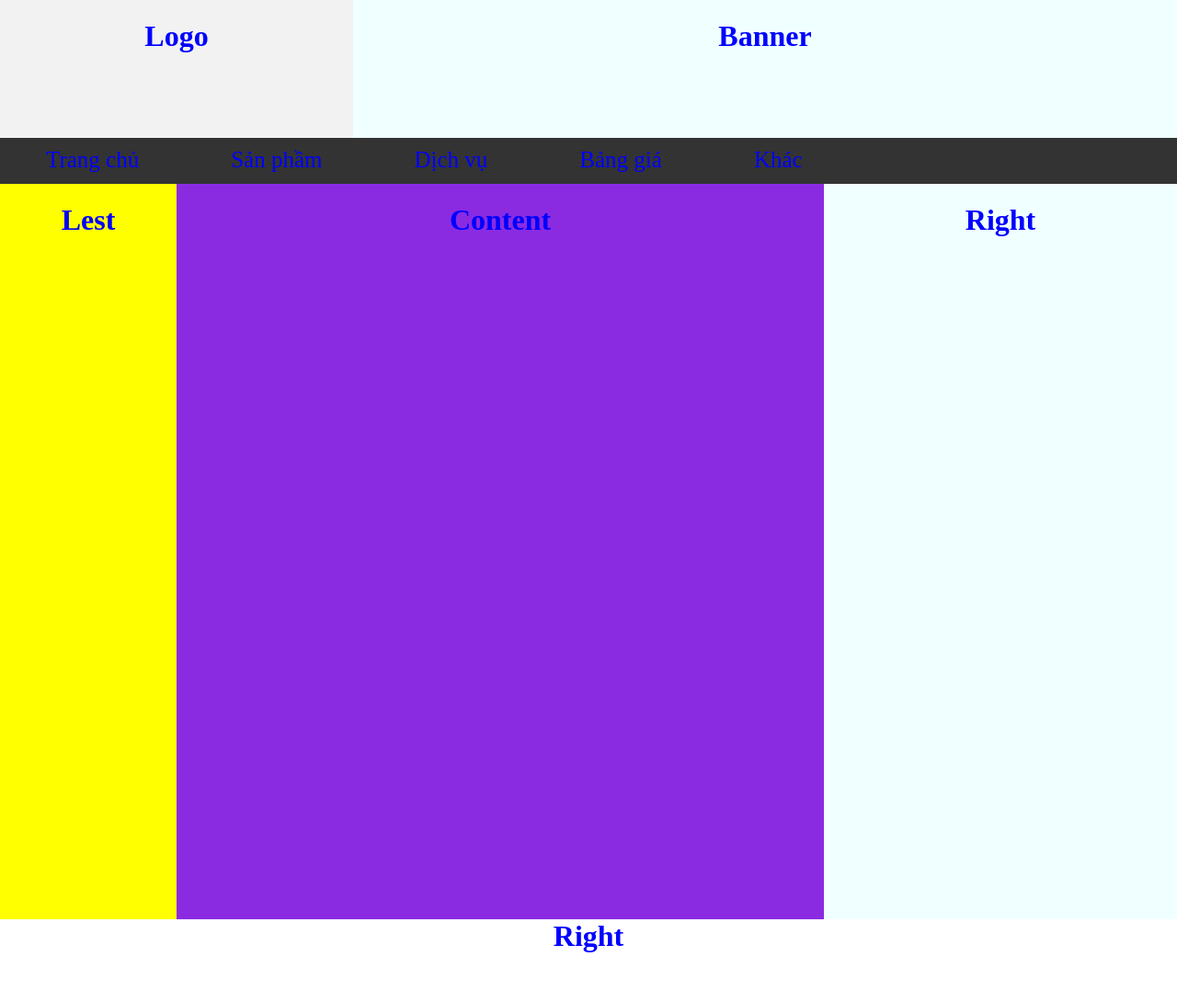
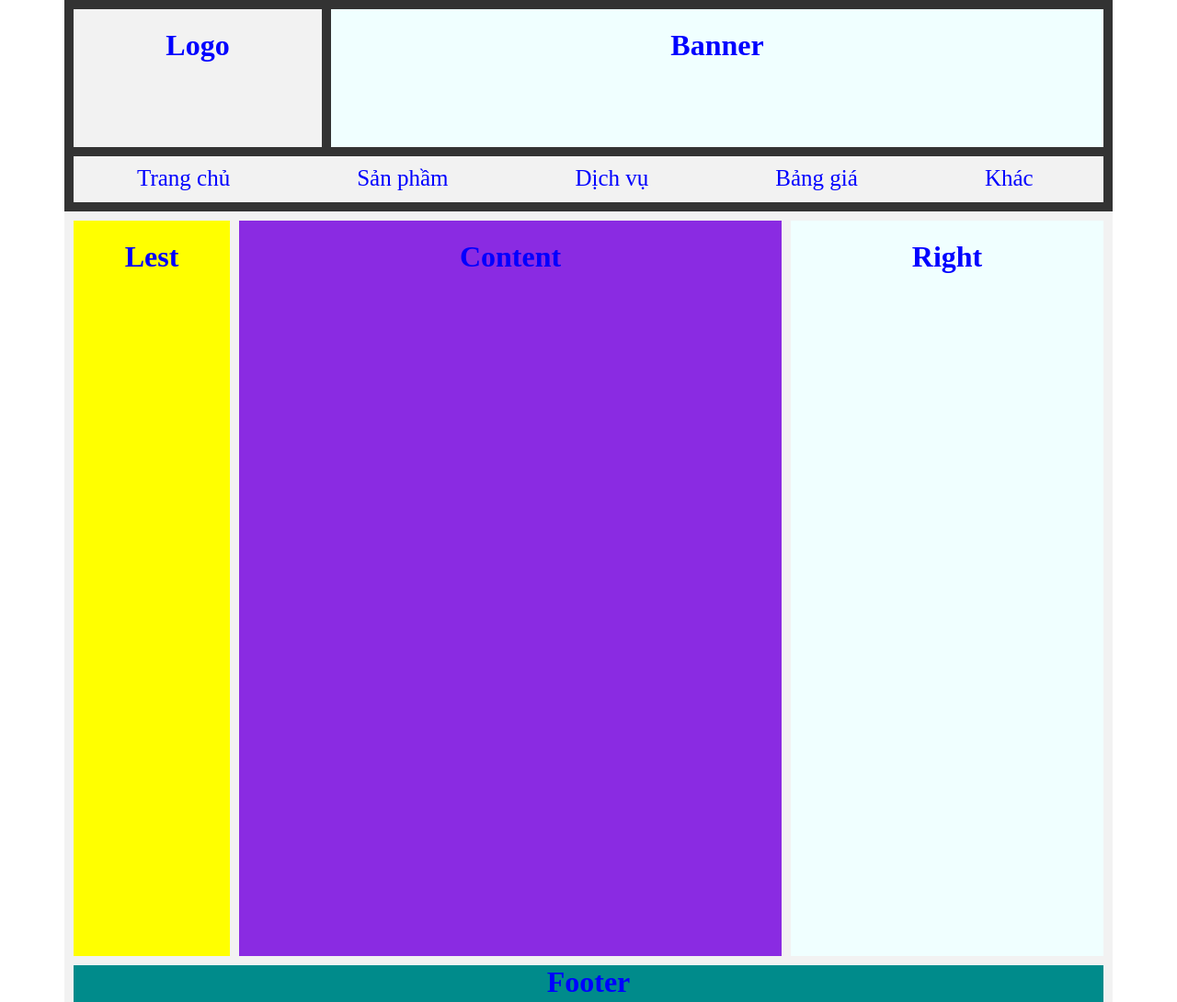
Before and after one commit to Lephuong96/Layout-demo-css, a plain HTML site: page index.html in a window 1280 px wide. Shown: the top 1090 px of the page at 92% size. Before the commit the page ends 1037 px from the top, so only its background shows below. Drawn offline with Linux system fonts and the light colour scheme.

Commit message:
first commit

```diff
--- a/css.css
+++ b/css.css
@@ -5,10 +5,15 @@ h1{
     color: blue;
     text-align: center;
 }
+#main{
+    background-color: #f2f2f2;
+    margin: 0 auto;
+    width: 1140px;
+}
 #head{
     background-color: #333333;
     width: 100%;
-    height: 200px;
+    height: 230px;
     top: 0;
 }
 #header{
@@ -18,51 +23,61 @@ h1{
 }
 #logo{
     background-color: #f2f2f2;
-    width: 30%;
+    width: 270px;
     height: 150px;
     float: left;
+    margin: 10px;
 }
 #banner{
     background-color: azure;
-    width: 70%;
+    width: 840px;
     height: 150px;
     float: left;
+    margin: 10px 10px 10px 0;
 }
 #head-link{
-    background-color: #333333;
-    width: 100%;
+    background-color: #f2f2f2;
+    width: 1120px;
     height: 50px;
+    clear: both;
+    margin: 0 10px 10px 10px;
+
 }
 #head-link a{
     float: left;
     display: block;
     color: blue;
     text-align: center;
-    padding: 10px 50px;
+    padding: 10px 69px;
     text-decoration: none;
     font-size: 25px;
 }
 #left{
     background-color: yellow;
-    width: 15%;
+    width: 170px;
     height: 800px;
     float: left;
+    margin: 10px 5px 10px 10px;
 
 }
 #content{
     background-color: blueviolet;
-    width: 55%;
+    width: 590px;
     height: 800px;
     float: left;
+    margin: 10px 5px 10px 5px;
 }
 #right{
     background-color: azure;
-    width: 30%;
+    width: 340px;
     height: 800px;
     float: left;
+    margin: 10px 10px 10px 5px;
 }
 #footer{
     background-color: darkcyan;
-    width: 100%;
+    width: 1120px;
     height: 100px;
+    clear: both;
+    margin: 0 auto;
 }
--- a/index.html
+++ b/index.html
@@ -6,6 +6,7 @@
     <link rel="stylesheet" href="css.css">
 </head>
 <body>
+<div id="main">
     <div id="head">
         <div id="header">
             <div id="logo">
@@ -36,7 +37,8 @@
 
     </div>
     <div id="footer">
-       <h1>Right</h1>
+        <h1>Footer</h1>
+    </div>
 </div>
 </body>
 </html>
```
Lines whose indentation alone changed are shown as unchanged.
